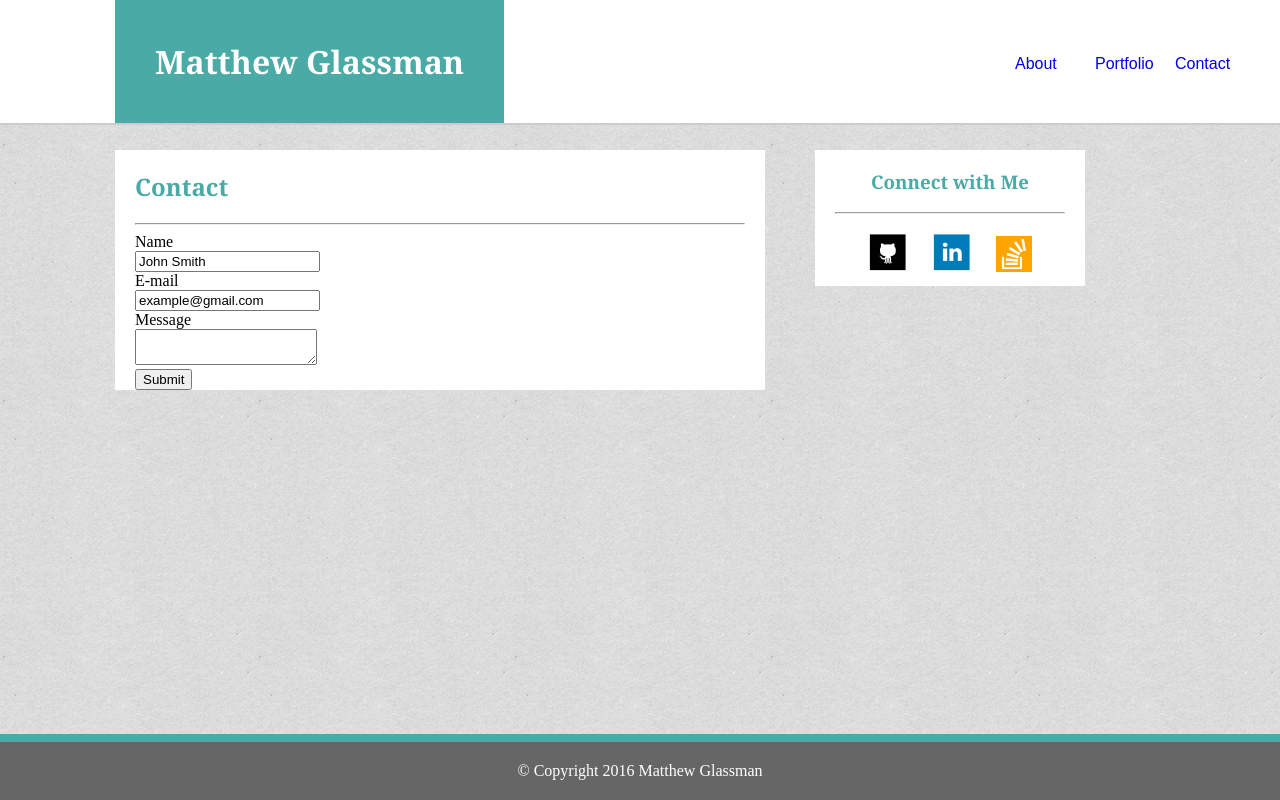
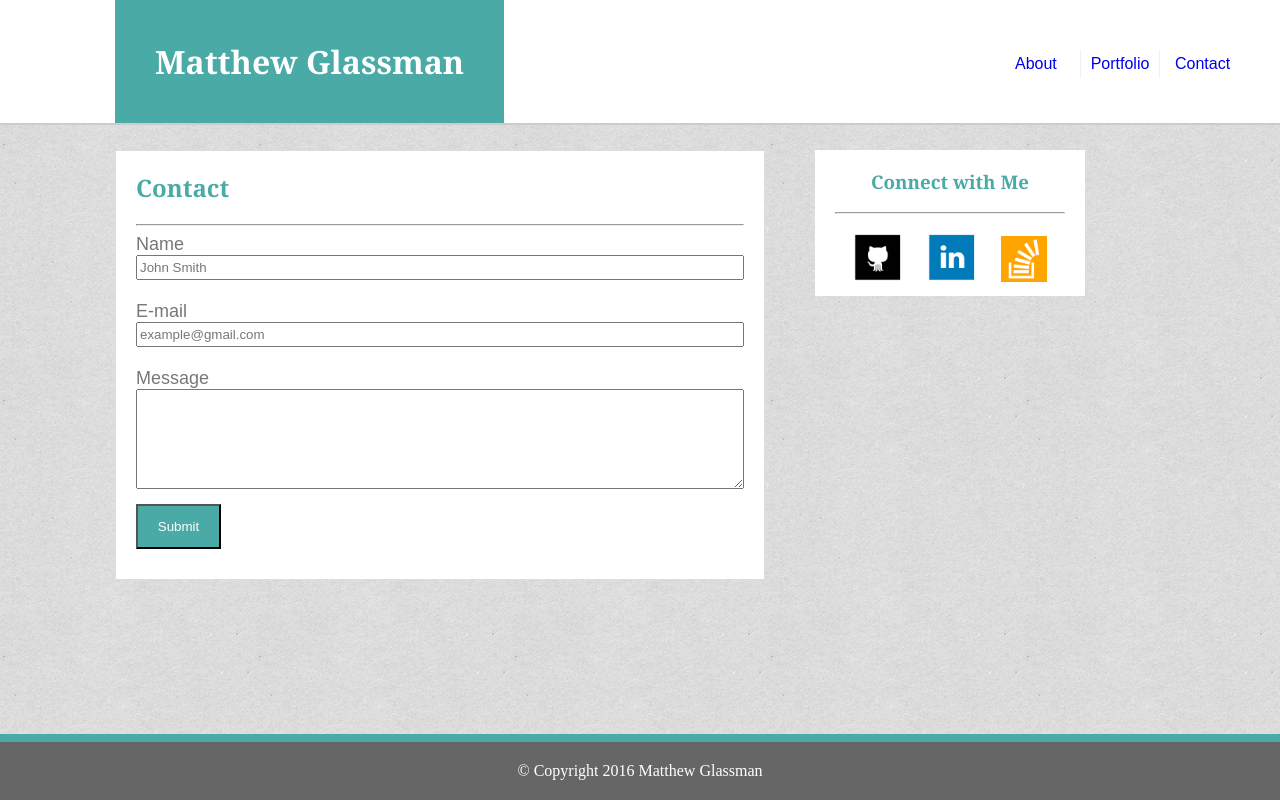
Before and after one commit to matthewglassman/Basic-Portfolio, a PHP site: page /contact.html in a window 1280 px wide. Run offline with PHP 8.4, Linux system fonts and the light colour scheme.

Commit message:
Final upload before checking over everything

```diff
--- a/assets/css/style.css
+++ b/assets/css/style.css
@@ -23,24 +23,28 @@ h1,h2,h3{
   color:#ffffff;
   /*outline:2px dashed red; /*DEBUG*/
 }
-#bout, #port, #cont, p{
+#bout, #port, #cont, form, p{
   font-family: "Arial", "Helvetica Neue", Helvetica, sans-serif;
 }
+
 a{
   text-decoration: none;
 }
 #bout{
   margin-top: 50px;
   padding: 5px;
-  width: 80px;
+  width: 70px;
   float: right;
 /*  outline:2px dashed blue; /*DEBUG*/
 }
 #port{
   margin-top: 50px;
+  margin-right: 10px;
   padding: 5px;
   width:80px;
   float: right;
+  border-left: 1px solid #f0f0ee;
+  border-right: 1px solid #f0f0ee;
 /*  outline:2px dashed green; /*DEBUG*/
 }
 #cont{
@@ -84,9 +88,10 @@ flex: 1;
   margin-left: 30px; */
   padding-left: 20px;
   padding-right: 20px;
-  border: #dddddd;
+  border: 2px solid #dddddd;
   background: #ffffff;
   width: 650px;
+  height: 430px;
   /*outline:2px solid teal /*DEBUG*/
 }
 #meAbout{
@@ -107,7 +112,8 @@ flex: 1;
 }
 p{
  /* outline:2px dashed red; /*DEBUG*/
-  line-height: 25px;
+  line-height: 35px;
+  color:#777777;
 }
 .connection{
   float: right;
@@ -125,21 +131,21 @@ p{
 }
 #ghicon{
   /*float:left;*/
-  width: 60px;
-  height: 60px;
+  width: 70px;
+  height: 70px;
   padding: 10px;
 
 }
 #liicon{
   /*float:left;*/
-  width: 60px;
-  height: 60px;
+  width: 70px;
+  height: 70px;
   padding:10px;
 }
 #stackicon{
   /*float:left;*/
-  width: 56px;
-  height: 56px;
+  width: 66px;
+  height: 66px;
   padding: 10px;
 }
 .dasboot{
@@ -157,15 +163,51 @@ p{
   margin-left: 30px; */
   padding-left: 20px;
   padding-right: 20px;
-  border: #dddddd;
+  border: 1px solid #dddddd;
   background: #ffffff;
   width:650px;
+  height: 430px;
   /*outline:2px solid teal /*DEBUG*/
 }
 #contact{
   float: left;
   color: #4aaaa5;
 /* outline:2px solid brown; /*DEBUG*/
+}
+/*label{
+  color: 777777;
+}*/
+
+input{
+  height: 25px;
+}
+
+form{
+  color: #777777;
+  font-size: 18px;
+}
+#name, #mail, #message{
+  color: #777777;
+}
+#name{
+  width: 100%;
+}
+#mail{
+  width: 100%;
+}
+#message{
+  width: 100%;
+  height: 100px;
+}
+
+#button{
+  background-color: #4aaaa5;
+  color: #ffffff;
+  font-family: "Arial", "Helvetica Neue", Helvetica, sans-serif;
+  margin-top: 10px;
+  padding: 5px;
+  width: 85px;
+  height: 45px;
 }
 hr{
   clear: both;
@@ -188,7 +230,7 @@ td{
   margin-left: 30px; */
   padding-left: 20px;
   padding-right: 20px;
-  border: #dddddd;
+  border: 1px solid #dddddd;
   background: #ffffff;
   width: 650px;
 }
--- a/contact.html
+++ b/contact.html
@@ -8,7 +8,7 @@
 <header>
   <h1 class="name">Matthew Glassman</h1>
   <section id="cont"><a href="contact.html">Contact</a></section>
-  <section id="port"><a href="portfolio.html">Portfolio</a></section>
+  <center><section id="port"><a href="portfolio.html">Portfolio</a></section></center>
   <section id="bout"><a href="index.html">About</a></section>
 </header>
   <div class="full">
@@ -21,27 +21,29 @@
 		<br>
 		<input type="text" id="name" name="sender_name" value="John Smith" />
 	</div>
+	<br>
 	<div>
 		<label for="mail">E-mail</label>
 		<br>
 		<input type="email" id="mail" name="sender_email" value="example@gmail.com"/>
 	</div>
+	<br>
 	<div>
 		<label for="message">Message</label>
 		<br>
 		<textarea id="message" name="sender_message"></textarea>
 	</div>
-	<div class="button">
-		<button type="button">Submit</button>
+	<div>
+		<button type="button" id="button">Submit</button>
 	</div>
 </form>
 </section>
 	 <aside class="connection">
         <h3 id="connectionHead">Connect with Me</h3>
         <hr id="connectionHR">
-        <a href="http://www.github.com"><img src="assets/images/githubicon.png" alt="githubicon" id="ghicon"></a>
+        <a href="https://github.com/matthewglassman"><img src="assets/images/githubicon.png" alt="githubicon" id="ghicon"></a>
         <a href="https://www.linkedin.com/in/matthew-glassman-it"><img src="assets/images/linkedinicon.png" alt="linkedinicon" id="liicon"></a>
-        <a href="http://www.stackoverflow.com"><img src="assets/images/stackoverflowicon.png" alt="stackoverflowicon" id="stackicon"></a>
+        <a href="http://stackoverflow.com/users/7101964/matthew"><img src="assets/images/stackoverflowicon.png" alt="stackoverflowicon" id="stackicon"></a>
       </aside>
  </div>
 <footer class="dasboot">
--- a/portfolio.html
+++ b/portfolio.html
@@ -8,7 +8,7 @@
 <header>
   <h1 class="name">Matthew Glassman</h1>
   <section id="cont"><a href="contact.html">Contact</a></section>
-  <section id="port"><a href="portfolio.html">Portfolio</a></section>
+  <center><section id="port"><a href="portfolio.html">Portfolio</a></section></center>
   <section id="bout"><a href="index.html">About</a></section>
 </header>
   <div class="full">
@@ -47,9 +47,9 @@
   <aside class="connection">
         <h3 id="connectionHead">Connect with Me</h3>
         <hr id="connectionHR">
-        <a href="http://www.github.com"><img src="assets/images/githubicon.png" alt="githubicon" id="ghicon"></a>
+        <a href="https://github.com/matthewglassman"><img src="assets/images/githubicon.png" alt="githubicon" id="ghicon"></a>
         <a href="https://www.linkedin.com/in/matthew-glassman-it"><img src="assets/images/linkedinicon.png" alt="linkedinicon" id="liicon"></a>
-        <a href="http://www.stackoverflow.com"><img src="assets/images/stackoverflowicon.png" alt="stackoverflowicon" id="stackicon"></a>
+        <a href="http://stackoverflow.com/users/7101964/matthew"><img src="assets/images/stackoverflowicon.png" alt="stackoverflowicon" id="stackicon"></a>
     </aside>
  </div>
       <footer class="dasboot">
```
Also changed, not shown: index.html (+4 -4 lines).
